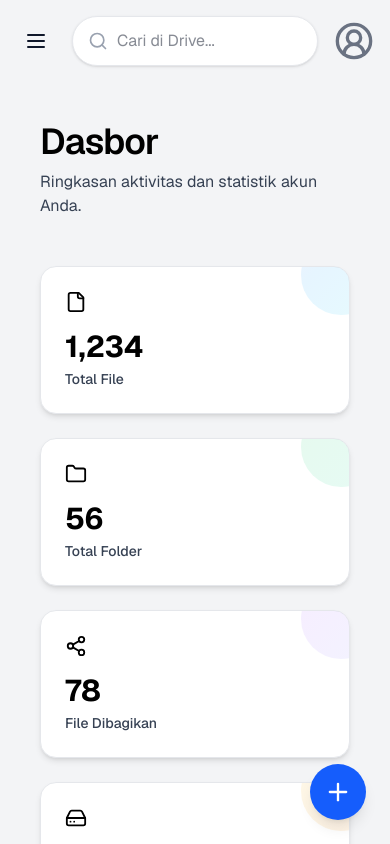
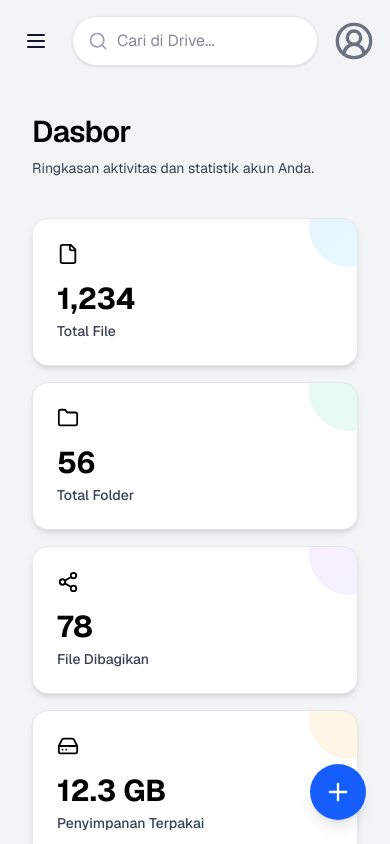
Before and after one commit to azharanggakusuma/drive, a Next.js app: page / in a window 390 px wide. Built offline with nearby package versions, Linux system fonts and the light colour scheme.

Commit message:
Update color variables in globals.css for improved UI aesthetics

```diff
--- a/app/(drive)/page.tsx
+++ b/app/(drive)/page.tsx
@@ -49,20 +49,20 @@ export default function BerandaPage() {
   const storagePercentage = 65;
 
   return (
-    <div className="min-h-screen text-black p-6 sm:p-8">
-      <div className="max-w-7xl mx-auto">
+    <div className="min-h-screen text-black p-4 sm:p-6 md:p-8">
+      <div className="mx-auto">
         {/* Header */}
-        <header className="mb-12">
-          <h1 className="text-4xl sm:text-5xl font-bold tracking-tight">
+        <header className="mb-10">
+          <h1 className="text-3xl sm:text-4xl lg:text-5xl font-bold tracking-tight">
             Dasbor
           </h1>
-          <p className="text-gray-700 mt-2">
+          <p className="text-gray-700 mt-2 text-sm sm:text-base">
             Ringkasan aktivitas dan statistik akun Anda.
           </p>
         </header>
 
         {/* Statistik */}
-        <div className="grid grid-cols-1 sm:grid-cols-2 lg:grid-cols-4 gap-6">
+        <div className="grid grid-cols-1 sm:grid-cols-2 lg:grid-cols-4 gap-4 sm:gap-6">
           <StatCard
             icon={<File size={22} />}
             label="Total File"
@@ -90,14 +90,14 @@ export default function BerandaPage() {
         </div>
 
         {/* Penyimpanan & Aktivitas */}
-        <div className="mt-10 grid grid-cols-1 lg:grid-cols-3 gap-8">
+        <div className="mt-10 grid grid-cols-1 lg:grid-cols-3 gap-6 sm:gap-8">
           {/* Visualisasi Penyimpanan */}
-          <div className="lg:col-span-2 bg-white border border-gray-200 p-8 rounded-2xl shadow-md">
+          <div className="lg:col-span-2 bg-white border border-gray-200 p-6 sm:p-8 rounded-2xl shadow-md">
             <h2 className="text-xl font-semibold mb-6">
               Penggunaan Penyimpanan
             </h2>
-            <div className="flex items-center gap-6">
-              <div className="relative w-32 h-32">
+            <div className="flex flex-col md:flex-row items-center gap-6 text-center md:text-left">
+              <div className="relative w-28 h-28 md:w-32 md:h-32 flex-shrink-0">
                 <svg className="w-full h-full" viewBox="0 0 36 36">
                   <path
                     d="M18 2.0845 a 15.9155 15.9155 0 0 1 0 31.831 a 15.9155 15.9155 0 0 1 0 -31.831"
@@ -116,14 +116,14 @@ export default function BerandaPage() {
                   />
                 </svg>
                 <div className="absolute inset-0 flex flex-col items-center justify-center">
-                  <p className="text-3xl font-bold text-black">
+                  <p className="text-2xl md:text-3xl font-bold text-black">
                     {storagePercentage}%
                   </p>
                   <p className="text-xs text-gray-500">terpakai</p>
                 </div>
               </div>
               <div className="flex-1">
-                <p className="text-gray-700 text-lg">
+                <p className="text-gray-700 text-base md:text-lg">
                   Anda telah menggunakan{" "}
                   <span className="font-bold text-black">12.3 GB</span> dari{" "}
                   <span className="font-bold text-black">20 GB</span>.
@@ -136,12 +136,12 @@ export default function BerandaPage() {
           </div>
 
           {/* Aktivitas Terkini */}
-          <div className="bg-white border border-gray-200 p-8 rounded-2xl shadow-md">
+          <div className="bg-white border border-gray-200 p-6 sm:p-8 rounded-2xl shadow-md">
             <h2 className="text-xl font-semibold mb-6">Aktivitas Terkini</h2>
             <ul className="space-y-5">
               {recentActivities.map((activity, index) => (
                 <li key={index} className="flex items-start">
-                  <div className="mt-1 mr-4">{activity.icon}</div>
+                  <div className="mt-1 mr-4 flex-shrink-0">{activity.icon}</div>
                   <div>
                     <p className="text-sm text-gray-800">{activity.text}</p>
                     <p className="text-xs text-gray-500 mt-0.5">
--- a/app/globals.css
+++ b/app/globals.css
@@ -11,9 +11,9 @@
 }
 
 :root {
-  --background: #0f172a;
+  --background: #1e293b;
   --foreground: #f8fafc;
-  --sidebar-bg: #1e293b;
+  --sidebar-bg: #273449;
   --border-color: #334155;
   --primary-color: #3b82f6;
   --primary-hover: #2563eb;
@@ -22,6 +22,8 @@
   --success-color: #22c55e;
   --danger-color: #ef4444;
   --warning-color: #f59e0b;
+  --muted-bg: #2e3b50;
+  --card-bg: #263041;
 }
 
 @media (prefers-color-scheme: light) {
```
